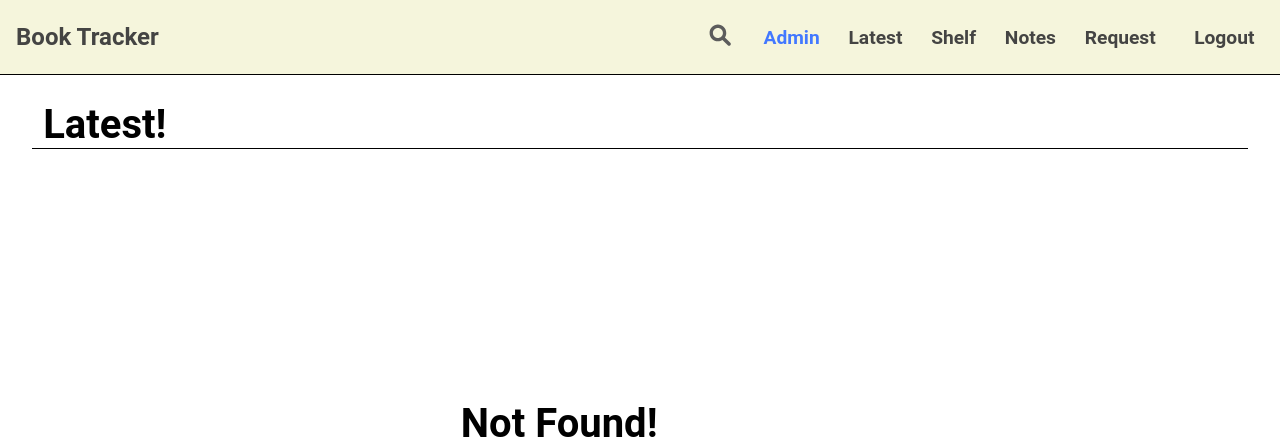
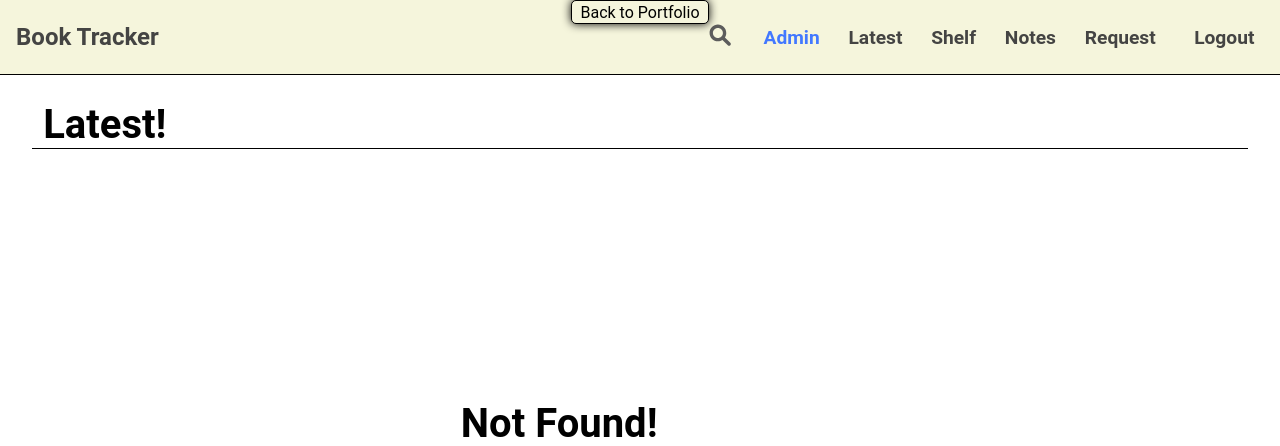
Before and after one commit to BlacAc3/blacac3-portfolio, a Django app: page /projects/books/latest in a window 1280 px wide. Shown: the top 446 px of the page. Run offline with Django 4.2, Linux system fonts and the light colour scheme; a user stored in the database is signed in; data that the repository does not hold is empty; parts of the project's set-up code (start-up, migrations or seed data) failed here and were passed over.

Commit message:
fixed possible bugs

```diff
--- a/books/static/books/style.css
+++ b/books/static/books/style.css
@@ -52,7 +52,6 @@ a:hover{
     top:0;
     left: 0;
     font-size: 10px;
-    height: 0;
 
 }
 
--- a/portfolio/settings.py
+++ b/portfolio/settings.py
@@ -134,7 +134,6 @@ USE_TZ = True
 # Static files (CSS, JavaScript, Images)
 # https://docs.djangoproject.com/en/4.2/howto/static-files/
 #static file setting for production
-
 STATIC_URL = 'static/'
 # STATIC_ROOT = BASE_DIR / "staticfiles"
 # STATICFILES_STORAGE = 'whitenoise.storage.CompressedManifestStaticFilesStorage'
--- a/portfolio/templates/books/layout.html
+++ b/portfolio/templates/books/layout.html
@@ -67,12 +67,21 @@
 
 <!--mobile responsiveness navbar with search button  -->
 <!-- ------------------------------------------------------------------------- -->
+    <div id="portfolio-button-div">
+        <a id="portfolio-button" href="/">Back to Portfolio</a>
+    </div>
+
     <nav class="new-nav">
+
+
+
         <a class="search-button" >
             <svg xmlns="http://www.w3.org/2000/svg" x="0px" y="0px" width="30" height="30" viewBox="0,0,256,256">
                 <g fill="#5c5c5c" fill-rule="nonzero" stroke="none" stroke-width="1" stroke-linecap="butt" stroke-linejoin="miter" stroke-miterlimit="10" stroke-dasharray="" stroke-dashoffset="0" font-family="none" font-weight="none" font-size="none" text-anchor="none" style="mix-blend-mode: normal"><g transform="scale(3.55556,3.55556)"><path d="M31,11c-11.027,0 -20,8.973 -20,20c0,11.027 8.973,20 20,20c3.97417,0 7.67238,-1.17843 10.78906,-3.18555l12.9375,12.9375c1.664,1.664 4.36239,1.664 6.02539,0c1.664,-1.664 1.664,-4.36139 0,-6.02539l-12.9375,-12.9375c2.00712,-3.11668 3.18555,-6.8149 3.18555,-10.78906c0,-11.027 -8.973,-20 -20,-20zM31,19c6.616,0 12,5.384 12,12c0,6.616 -5.384,12 -12,12c-6.616,0 -12,-5.384 -12,-12c0,-6.616 5.384,-12 12,-12z"></path></g></g>
             </svg>
         </a>
+
+
 
         <div class="menu-icon">
             <span></span>
@@ -85,9 +94,7 @@
 </header>
 
 <body id="body">
-    <div id="portfolio-button-div">
-        <a id="portfolio-button" href="/">Back to Portfolio</a>
-    </div>
+
 
 <!-- navbar html code for mobile devices  -->
 <!-- ---------------------------------------------------------------------------------------- -->
```
